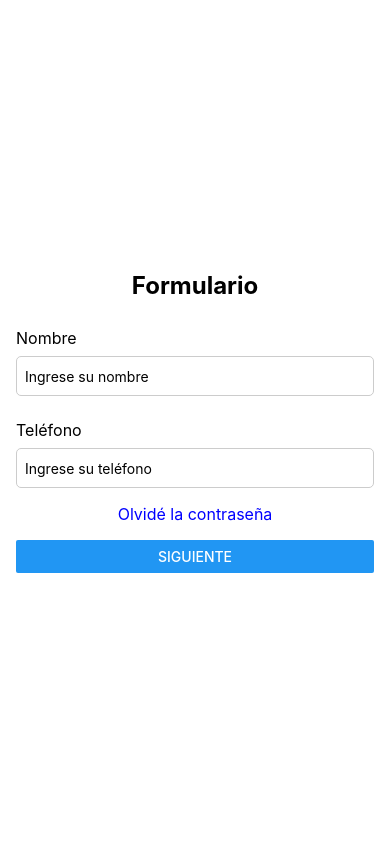
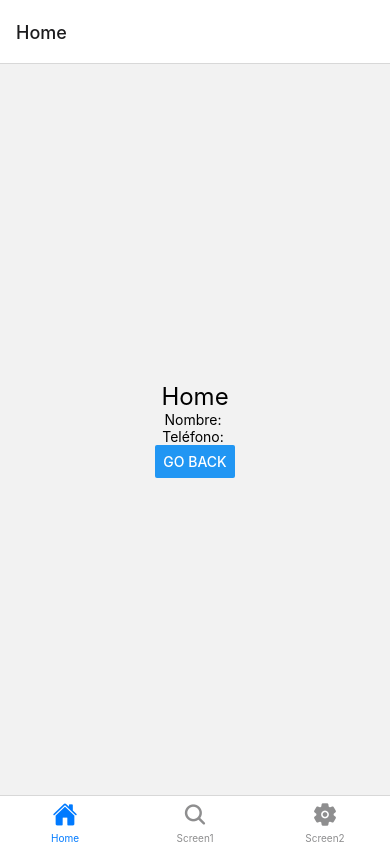
Before and after one commit to Emilia123456/TP-Prueba-Native, a React Native app: screen /Tabs in a window 390 px wide. Built offline with nearby package versions, Linux system fonts and the light colour scheme.

Commit message:
ya esta terminado

```diff
--- a/BottomTabNavigator.js
+++ b/BottomTabNavigator.js
@@ -1,7 +1,8 @@
 import * as React from 'react';
 import { createBottomTabNavigator } from '@react-navigation/bottom-tabs';
-import { StackANavigator } from './Navigation';
-import { StackBNavigator } from './Navigation';
+import Home from './Home';
+import Screen1 from './Screen1';
+import Screen2 from './Screen2';
 import Ionicons from 'react-native-vector-icons/Ionicons';
 
 const Tab = createBottomTabNavigator();
@@ -11,7 +12,7 @@
     <Tab.Navigator>
       <Tab.Screen
         name="Home"
-        component={StackANavigator}
+        component={Home}
         options={{
           tabBarIcon: ({ color, size }) => (
             <Ionicons name="home" color={color} size={size} />
@@ -19,11 +20,20 @@
         }}
       />
       <Tab.Screen
-        name="Buscador"
-        component={StackBNavigator}
+        name="Screen1"
+        component={Screen1}
         options={{
           tabBarIcon: ({ color, size }) => (
             <Ionicons name="search" color={color} size={size} />
+          ),
+        }}
+      />
+      <Tab.Screen
+        name="Screen2"
+        component={Screen2}
+        options={{
+          tabBarIcon: ({ color, size }) => (
+            <Ionicons name="settings" color={color} size={size} />
           ),
         }}
       />
--- a/Login.js
+++ b/Login.js
@@ -1,6 +1,6 @@
 import React, { useState } from 'react';
 import { StatusBar } from 'expo-status-bar';
-import { Button, SafeAreaView, StyleSheet, Text, TextInput, TouchableOpacity, View } from 'react-native';
+import { Button, SafeAreaView, StyleSheet, Text, TextInput, TouchableOpacity, View, Linking } from 'react-native';
 import { useNavigation } from '@react-navigation/native';
 
 export default function Login() {
@@ -8,8 +8,8 @@
   const [nombre, setNombre] = useState('');
   const [numero, setNumero] = useState('');
 
-  const handlePress = () => {
-    console.log('Button pressed');
+  const handleForgotPasswordPress = () => {
+    Linking.openURL('https://www.youtube.com/watch?v=dQw4w9WgXcQ');
   };
 
   return (
@@ -31,12 +31,12 @@
           onChangeText={setNumero}
           value={numero}
         />
-        <TouchableOpacity onPress={handlePress}>
+        <TouchableOpacity onPress={handleForgotPasswordPress}>
           <Text style={styles.forgotPassword}>Olvidé la contraseña</Text>
         </TouchableOpacity>
         <Button
           title="Siguiente"
-          onPress={() => navigation.navigate('HomeTabs', { nombre, numero })}
+          onPress={() => navigation.navigate('Tabs', { screen: 'Home', params: { nombre, numero } })}
         />
       </View>
     </SafeAreaView>
--- a/MainStackNavigation.js
+++ b/MainStackNavigation.js
@@ -1,24 +1,24 @@
-import * as React from 'react';
+import React from 'react';
 import { createStackNavigator } from '@react-navigation/stack';
 import Login from './Login';
 import MyTabs from './BottomTabNavigator';
 
-const MainStack = createStackNavigator();
+const Stack = createStackNavigator();
 
 function MainStackNavigator() {
   return (
-    <MainStack.Navigator initialRouteName="Login">
-      <MainStack.Screen
+    <Stack.Navigator>
+      <Stack.Screen
         name="Login"
         component={Login}
-        options={{ headerShown: false }} // Ocultar encabezado
+        options={{ headerShown: false }}
       />
-      <MainStack.Screen
-        name="HomeTabs"
+      <Stack.Screen
+        name="Tabs"
         component={MyTabs}
-        options={{ headerShown: false }} // Ocultar encabezado para las pestañas
+        options={{ headerShown: false }}
       />
-    </MainStack.Navigator>
+    </Stack.Navigator>
   );
 }
 
--- a/package.json
+++ b/package.json
@@ -20,6 +20,7 @@
     "react-native": "0.74.3",
     "react-native-safe-area-context": "^4.10.8",
     "react-native-screens": "^3.34.0",
+    "react-native-sound-player": "^0.14.3",
     "react-native-vector-icons": "^10.1.0",
     "react-native-web": "~0.19.10"
   },
```
Also changed, not shown: 1 other file (tests, documents, lock files or other folders).
